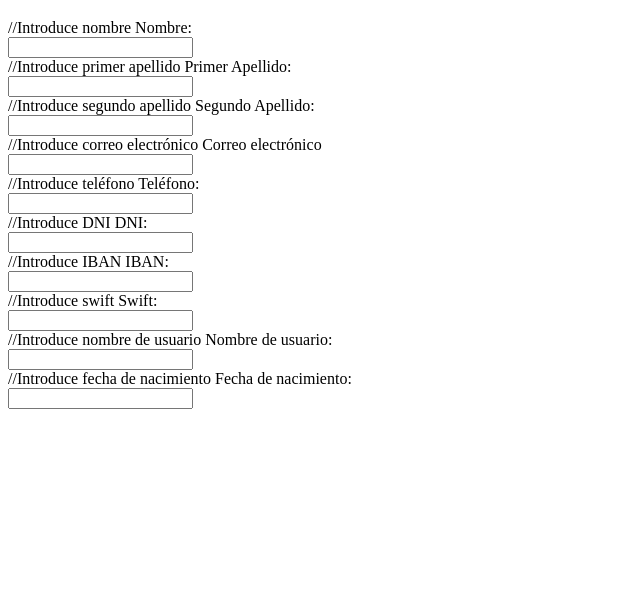
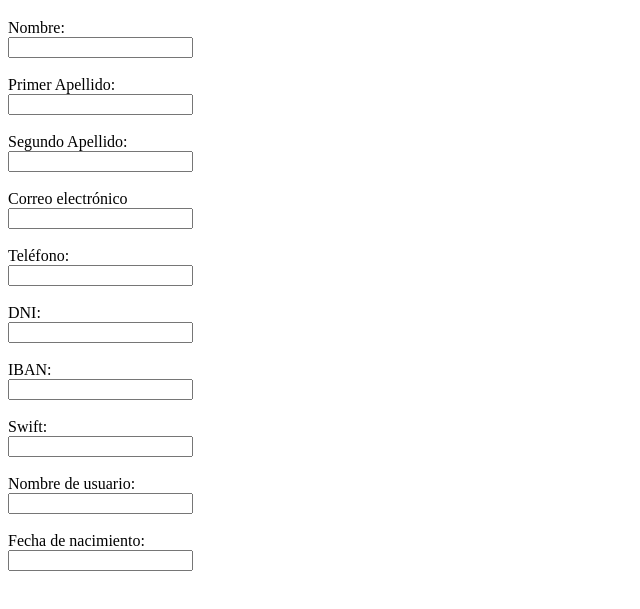
Before and after one commit to Luciaaf00/Reto-Js.-Validaci-n-de-formulario, a plain HTML site: page index.html in a window 1280 px wide. Shown: the part 61-670 px from the top of the page, without its empty margins (0-640 px from the left). Drawn offline with Linux system fonts and the light colour scheme.

Commit message:
Segunda version de html

```diff
--- a/index.html
+++ b/index.html
@@ -8,45 +8,45 @@
 </head>
 <body>
     <h1>Netflix</h1>
-    //Introduce nombre
+    <!--Introduce nombre-->
     <label for="nombre">Nombre:</label><br>
-    <input type="text" id="nombre" name="nombre"><br>
+    <input type="text" id="nombre" name="nombre"><br><br>
 
-    //Introduce primer apellido
+    <!--Introduce primer apellido-->
     <label for="ape1">Primer Apellido:</label><br>
-    <input type="text" id="ape1" name="ape1"><br>
+    <input type="text" id="ape1" name="ape1"><br><br>
 
-    //Introduce segundo apellido
+    <!--Introduce segundo apellido-->
     <label for="ape2">Segundo Apellido:</label><br>
-    <input type="text" id="ape2" name="ape2"><br>
+    <input type="text" id="ape2" name="ape2"><br><br>
 
-    //Introduce correo electrónico
+    <!--Introduce correo electrónico-->
     <label for="correo">Correo electrónico</label><br>
-    <input type="text" id="correo" name="correo"><br>
+    <input type="text" id="correo" name="correo"><br><br>
 
-    //Introduce teléfono
+    <!--Introduce teléfono-->
     <label for="tlf">Teléfono:</label><br>
-    <input type="text" id="tlf" name="tlf"><br>
+    <input type="text" id="tlf" name="tlf"><br><br>
 
-    //Introduce DNI
+    <!--Introduce DNI-->
     <label for="DNI">DNI:</label><br>
-    <input type="text" id="DNI" name="DNI"><br>
+    <input type="text" id="DNI" name="DNI"><br><br>
 
-    //Introduce IBAN
+    <!--Introduce IBAN-->
     <label for="IBAN">IBAN:</label><br>
-    <input type="text" id="IBAN" name="IBAN"><br>
+    <input type="text" id="IBAN" name="IBAN"><br><br>
 
-    //Introduce swift
+    <!--Introduce swift-->
     <label for="Swift">Swift:</label><br>
-    <input type="text" id="Swift" name="Swift"><br>
+    <input type="text" id="Swift" name="Swift"><br><br>
 
-    //Introduce nombre de usuario
+    <!--Introduce nombre de usuario-->
     <label for="usuario">Nombre de usuario:</label><br>
-    <input type="text" id="usuario" name="usuario"><br>
+    <input type="text" id="usuario" name="usuario"><br><br>
 
-    //Introduce fecha de nacimiento
+    <!--Introduce fecha de nacimiento-->
     <label for="nacimiento">Fecha de nacimiento:</label><br>
-    <input type="text" id="nacimiento" name="nacimiento"><br>
+    <input type="text" id="nacimiento" name="nacimiento"><br><br>
 
 </body>
 </html>
```
